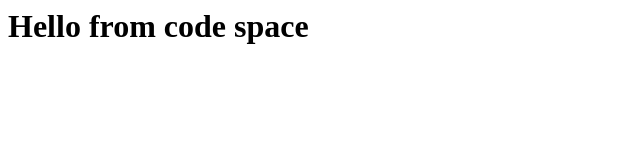
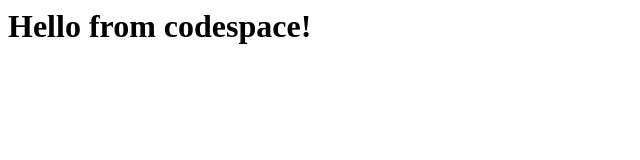
Before and after one commit to tombrown571/skills-code-with-codespaces, a plain HTML site: page index.html in a window 1280 px wide. Shown: the full height of the page, 0-640 px from the left. Drawn offline with Linux system fonts and the light colour scheme.

Commit message:
Adding hello from the codespace!

```diff
--- a/index.html
+++ b/index.html
@@ -1,3 +1,3 @@
 <html>
-  <h1>Hello from code space</h1>
+  <h1>Hello from codespace!</h1>
 </html>
```
